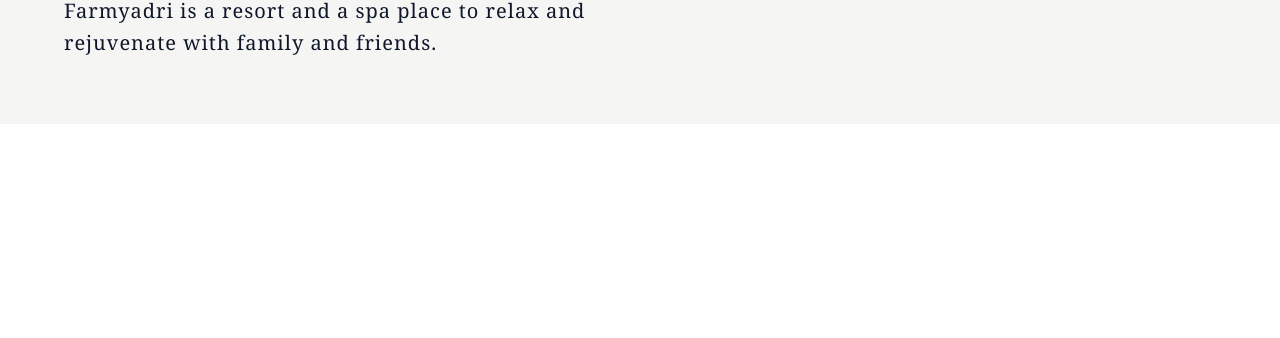
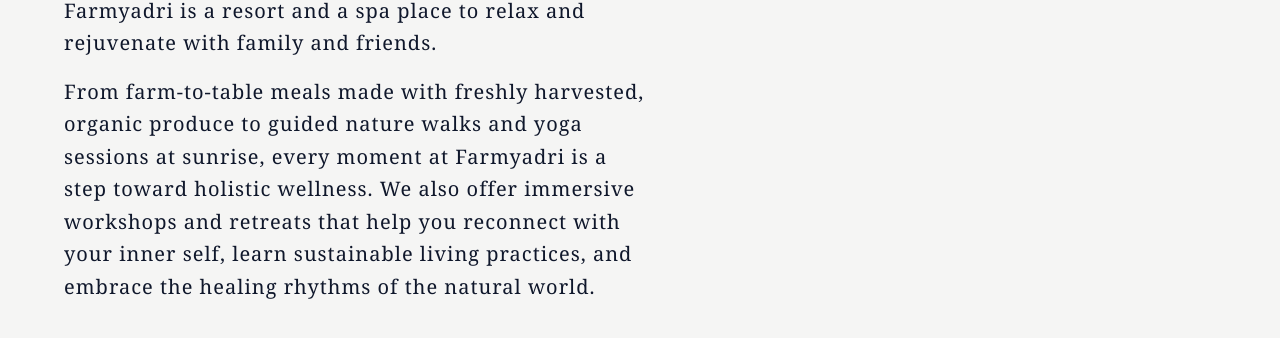
Before and after one commit to RikenMor001/Farmyadri, a React (Vite) app: page / in a window 1280 px wide. Shown: the part 1274-1612 px from the top of the page. Before the commit the page ends 1398 px from the top, so only its background shows below. Built offline with nearby package versions, Linux system fonts and the light colour scheme.

Commit message:
Update LandingPage.jsx

```diff
--- a/src/components/LandingPage.jsx
+++ b/src/components/LandingPage.jsx
@@ -41,6 +41,9 @@ export default function LandingPage(){
                             <p>
                                 Farmyadri is a resort and a spa place to relax and rejuvenate with family and friends.
                             </p>
+                            <p>
+                                From farm-to-table meals made with freshly harvested, organic produce to guided nature walks and yoga sessions at sunrise, every moment at Farmyadri is a step toward holistic wellness. We also offer immersive workshops and retreats that help you reconnect with your inner self, learn sustainable living practices, and embrace the healing rhythms of the natural world.
+                            </p>
                         </div>
                         <motion.div className="flex-1 flex justify-center items-center"
                         initial={{ opacity: 0, y: 100 }}
@@ -52,7 +55,7 @@ export default function LandingPage(){
                                 src={farmImage}
                                 alt="FarmYadri organic farm"
                                 className="rounded-lg shadow-lg max-w-full h-auto object-cover"
-                                style={{ maxHeight: '400px' }}
+                                style={{ maxHeight: '500px' }}
                             />
                         </motion.div>
                     </div>
```
